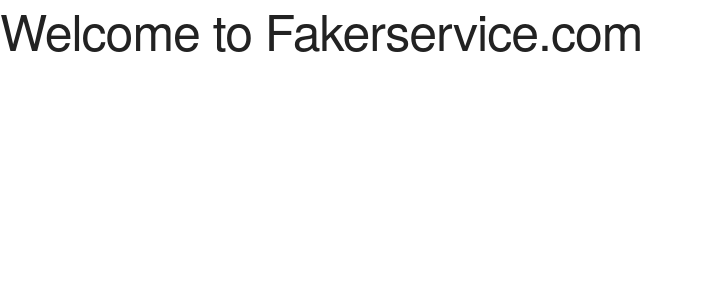
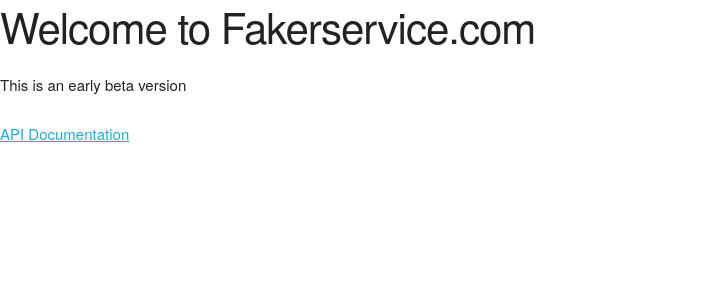
Before and after one commit to michaelkunc/fakerservice, a Python web app: template app/templates/index.html in a window 1280 px wide. Shown: the top 300 px of the page, without its empty margins (0-703 px from the left). Run offline with Jinja, Linux system fonts and the light colour scheme; the template is opened without the code that fills it, so the values that code supplies are empty.

Commit message:
adding a bit to the index.html template

```diff
--- a/app/templates/index.html
+++ b/app/templates/index.html
@@ -1,5 +1,7 @@
 {% extends "layout.html" %}
 {% block title %}Fakerservice{% endblock %}
 {% block content %}
-  <h1>Welcome to Fakerservice.com</h1>
+	  <h2 class="separator">Welcome to Fakerservice.com</h2>
+	  <p> This is an early beta version </p>
+	  <a href="http://fakerservice.com/apidocs/#/"> API Documentation </a>
 {% endblock %}
```
